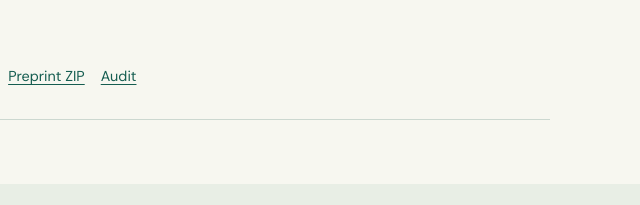
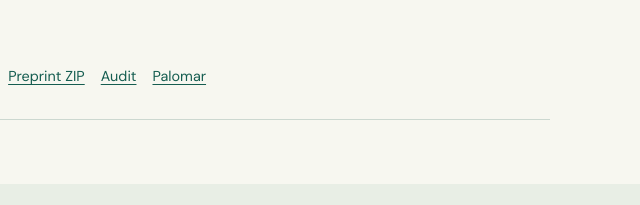
Before and after one commit to jtraverso/split-clique-partition-gap, a plain HTML site: page docs/index.html in a window 1280 px wide. Shown: the part 1476-1681 px from the top of the page, 640-1280 px from the left. Drawn offline with Linux system fonts and the light colour scheme.

Commit message:
Add Palomar registration links
Co-Authored-By: Claude Opus 5.5 <noreply@anthropic.com>

```diff
--- a/docs/index.html
+++ b/docs/index.html
@@ -100,6 +100,7 @@
               <li><a href="https://raw.githubusercontent.com/jtraverso/split-clique-partition-gap/main/preprints/SPLITGAPIII/05_formalization/split-gap-iii-lean-v0.4.zip">Lean source</a></li>
               <li><a href="https://github.com/jtraverso/split-clique-partition-gap/releases/download/split-gap-iii-preprint-1.0/split-gap-iii-preprint-v1.0.zip">Preprint ZIP</a></li>
               <li><a href="https://raw.githubusercontent.com/jtraverso/split-clique-partition-gap/main/preprints/SPLITGAPIII/02_validation/v1.0/EDITORIAL_AUDIT.md">Audit</a></li>
+              <li><a href="https://palomar-registry.org/entry.html?id=PALOMAR-2026-11-26-000005&amp;version=1">Palomar</a></li>
             </ul>
           </article>
         </li>
```
